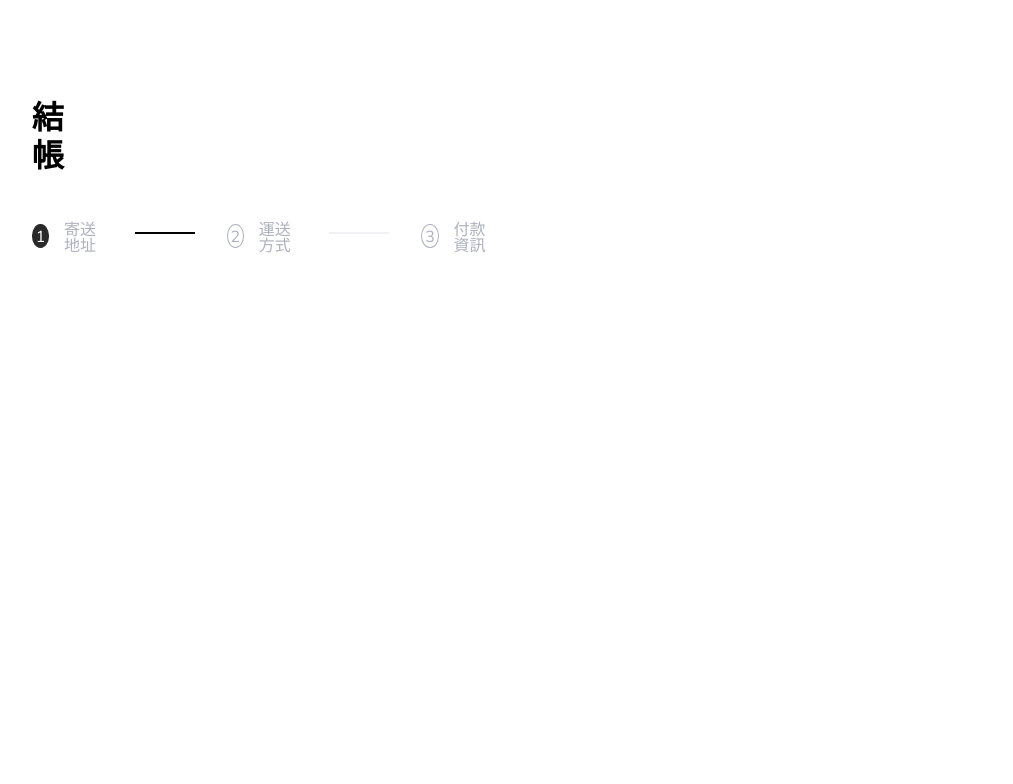
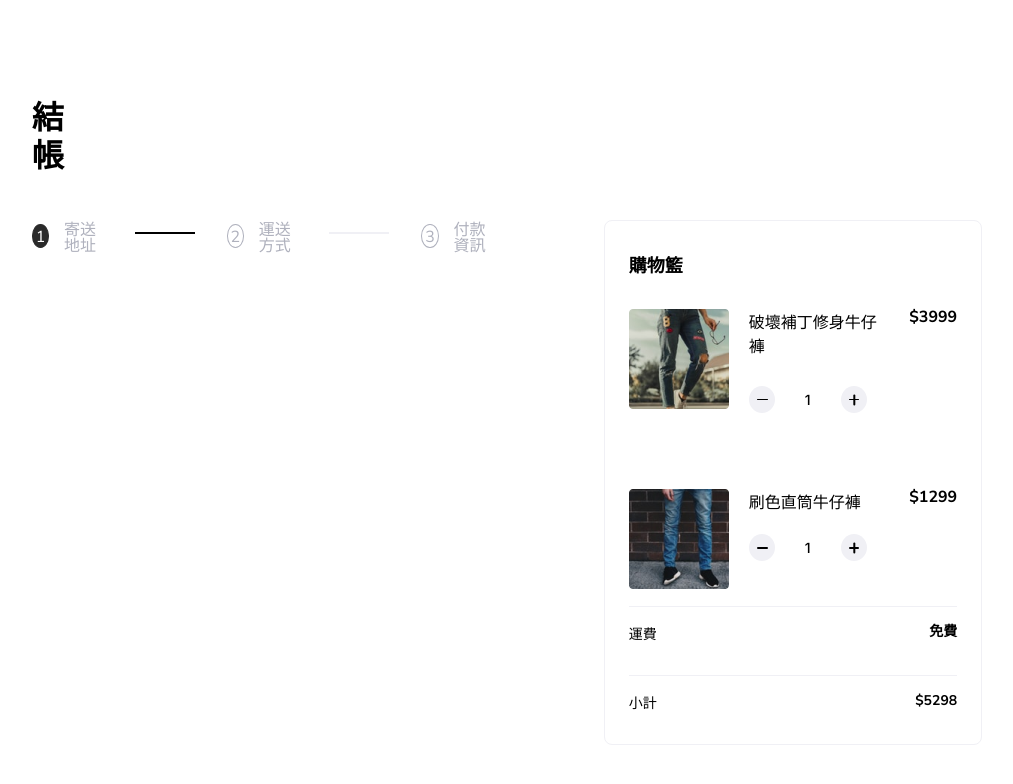
Before and after one commit to KUOCHIUHSIANG/alpha-shop-vue, a Vue app: page /#/checkoutPage/step1 in a window 1280 px wide. Shown: the top 784 px of the page, without its empty margins (133-1146 px from the left). Built offline with nearby package versions, Linux system fonts and the light colour scheme.

Commit message:
feat: build cart component.

```diff
--- a/src/App.vue
+++ b/src/App.vue
@@ -1,10 +1,7 @@
 <template>
   <div id="app">
     <!-- 未來新增navbar -->
-    <main class="container">
-      <h1 class="main__title">結帳</h1>
-      <router-view/>
-    </main>
+    <router-view/>
     <!-- 未來新增footer -->
   </div>
 </template>
--- /dev/null
+++ b/src/components/cart.vue
@@ -0,0 +1,51 @@
+<template>
+  <div class="main__cart">
+  <div class="main__cart__title">
+    <h4>購物籃</h4>
+  </div>
+  <div class="main__cart__list">
+    <div class="main__cart__item">
+      <div class="main__cart__item__img">
+        <img src="../assets/cart_item_01.png" alt="">
+      </div>
+      <div class="main__cart__item__title">
+        <span>破壞補丁修身牛仔褲</span>
+      </div>
+      <div class="main__cart__item__price">
+        <span class="price currencySymbol">3999</span>
+      </div>
+      <div class="main__cart__item__counter">
+        <div class="main__cart__item__counter__minus"></div>
+        <div class="main__cart__item__counter__amount">1</div>
+        <div class="main__cart__item__counter__plus"></div>
+      </div>
+    </div>
+    <div class="main__cart__item">
+      <div class="main__cart__item__img">
+        <img src="../assets/cart_item_02.png" alt="">
+      </div>
+      <div class="main__cart__item__title">
+        <span>刷色直筒牛仔褲</span>
+      </div>
+      <div class="main__cart__item__price">
+        <span class="price currencySymbol">1299</span>
+      </div>
+      <div class="main__cart__item__counter">
+        <div class="main__cart__item__counter__minus"></div>
+        <div class="main__cart__item__counter__amount">1</div>
+        <div class="main__cart__item__counter__plus"></div>
+      </div>
+    </div>
+  </div>
+  <div class="main__cart__footer">
+    <div class="main__cart__footer__fee">
+      <div class="title">運費</div>
+      <div class="fee"><span class="fee">免費</span></div>
+    </div>
+    <div class="main__cart__footer__total">
+      <div class="title">小計</div>
+      <div class="total"><span class="total currencySymbol">5298</span></div>
+    </div>
+  </div>
+</div>
+</template>
--- a/src/views/checkoutAddress.vue
+++ b/src/views/checkoutAddress.vue
@@ -1,13 +1,20 @@
 <template>
-  <Stepper />
+  <main class="container">
+    <h1 class="main__title">結帳</h1>
+    <Stepper />
+    <Cart />
+
+  </main>
 </template>
 
 <script>
 import Stepper from '../components/stepper.vue'
+import Cart from '../components/cart.vue'
 
 export default {
   components: {
-    Stepper
+    Stepper,
+    Cart
   }
 }
 </script>
```
Also changed, not shown: src/assets/cart_item_01.png (added), src/assets/cart_item_02.png (added).
